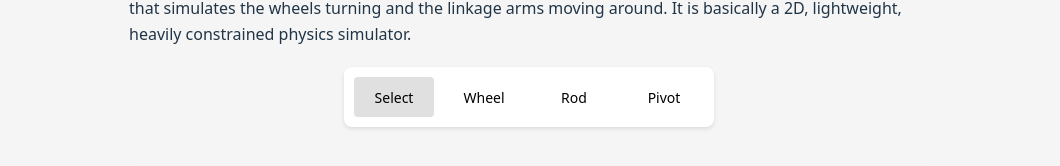
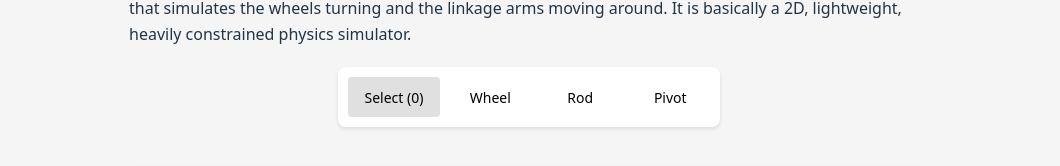
Before and after one commit to justinpearson/mechanical-linkage-drawing-simulator, a React (Vite) app: page / in a window 1280 px wide. Shown: the part 188-354 px from the top of the page, without its empty margins (111-1171 px from the left). Built offline with nearby package versions, Linux system fonts and the light colour scheme.

Commit message:
feat: Select button text shows # selected

```diff
--- a/src/App.tsx
+++ b/src/App.tsx
@@ -89,12 +89,16 @@ function App() {
       </header>
 
       <div style={{ display: 'flex', flexDirection: 'column', alignItems: 'center', gap: '20px' }}>
-        <Toolbar selectedTool={selectedTool} onToolSelect={(tool) => {
-          const message = `Select Tool: ${tool}`;
-          console.log(message);
-          setHistory(prev => [{ message, timestamp: new Date() }, ...prev]);
-          setSelectedTool(tool);
-        }} />
+        <Toolbar
+          selectedTool={selectedTool}
+          onToolSelect={(tool) => {
+            const message = `Select Tool: ${tool}`;
+            console.log(message);
+            setHistory(prev => [{ message, timestamp: new Date() }, ...prev]);
+            setSelectedTool(tool);
+          }}
+          selectedCount={selectedIds.size}
+        />
         <Canvas
           selectedTool={selectedTool}
           wheels={wheels}
--- a/src/components/Toolbar.tsx
+++ b/src/components/Toolbar.tsx
@@ -33,11 +33,12 @@ const ToolButton = styled.button<{ isSelected: boolean }>`
 interface ToolbarProps {
   selectedTool: Tool;
   onToolSelect: (tool: Tool) => void;
+  selectedCount: number;
 }
 
-export const Toolbar = ({ selectedTool, onToolSelect }: ToolbarProps) => {
+export const Toolbar = ({ selectedTool, onToolSelect, selectedCount }: ToolbarProps) => {
   const tools: { id: Tool; label: string }[] = [
-    { id: 'select', label: 'Select' },
+    { id: 'select', label: selectedTool === 'select' ? `Select (${selectedCount})` : 'Select' },
     { id: 'wheel', label: 'Wheel' },
     { id: 'rod', label: 'Rod' },
     { id: 'pivot', label: 'Pivot' },
```
